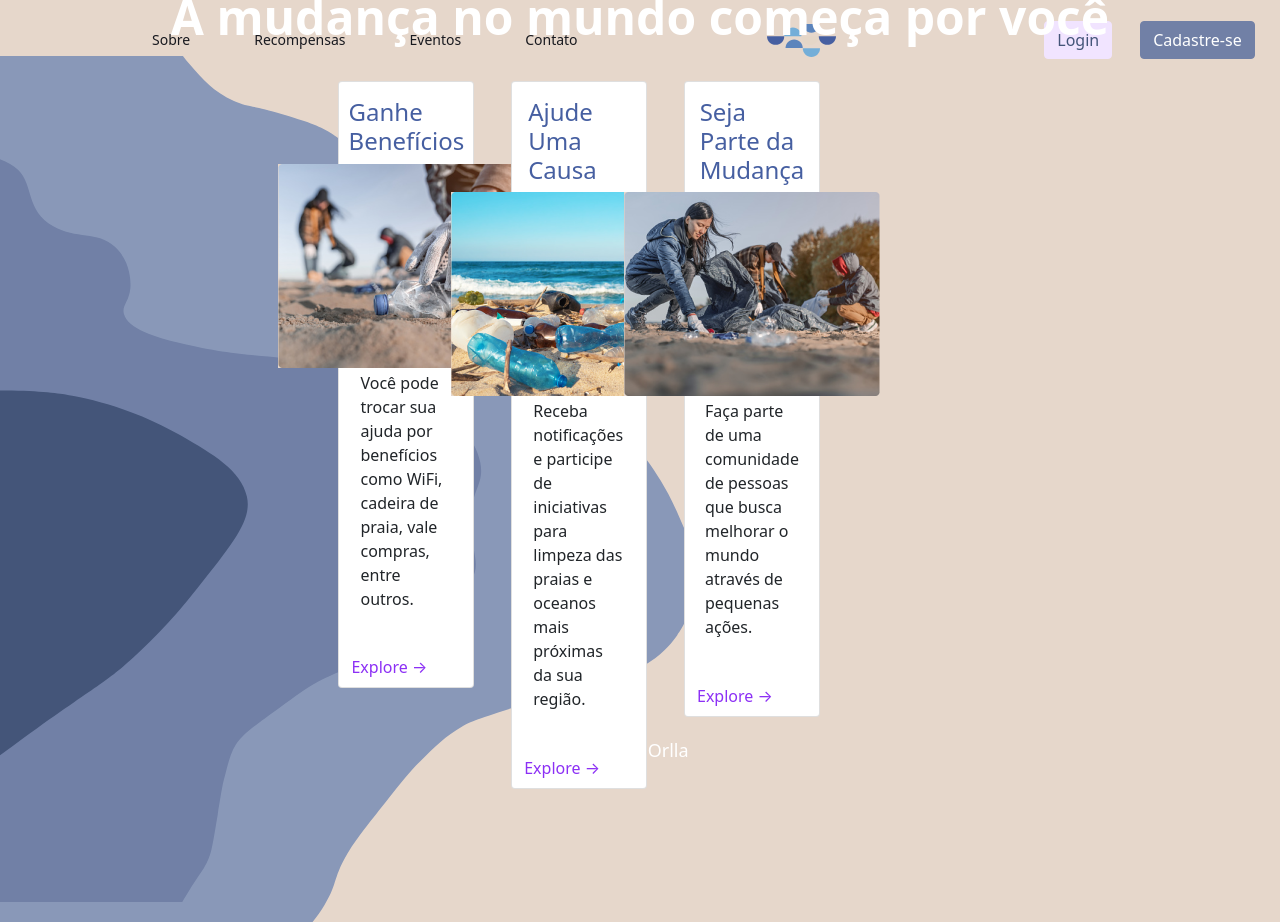
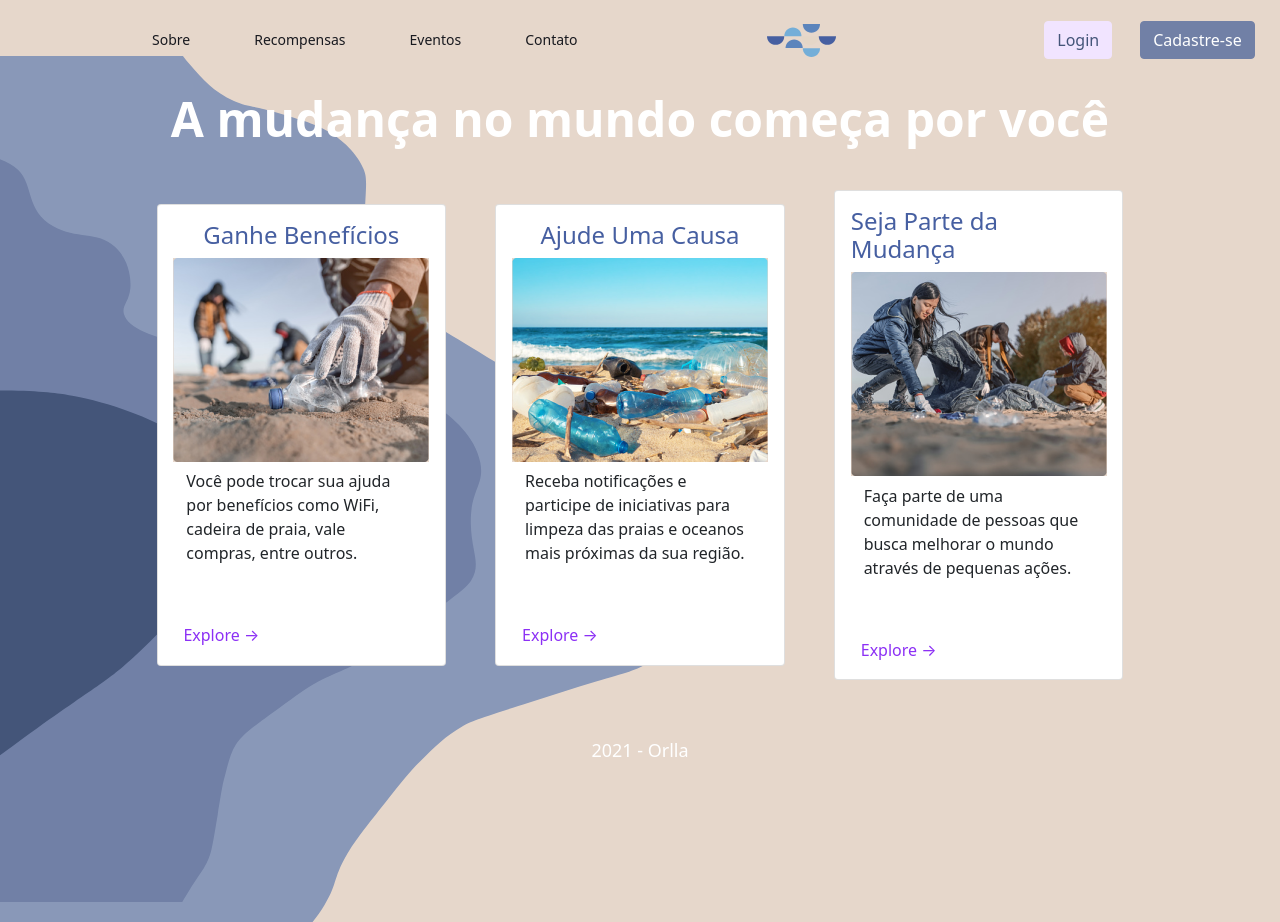
Before and after one commit to caioserram/orlla-lp, a Next.js app: page / in a window 1280 px wide. Both pictures are taken after a click on the button "Eventos". Built offline with nearby package versions, Linux system fonts and the light colour scheme.

Commit message:
fix card_container bugs at about component

```diff
--- a/components/about.module.scss
+++ b/components/about.module.scss
@@ -5,11 +5,13 @@
 }
 
 .card_container {
-  // display: flex;
-  // flex-direction: row;
-  // align-items: center;
+  display: flex;
+  flex-direction: row;
+  align-items: center;
+  justify-content: center;
   background: none;
-  margin:0 25% 0 25%;
+  margin:0 1% 0 1%;
+
 }
 
 .title {
```
